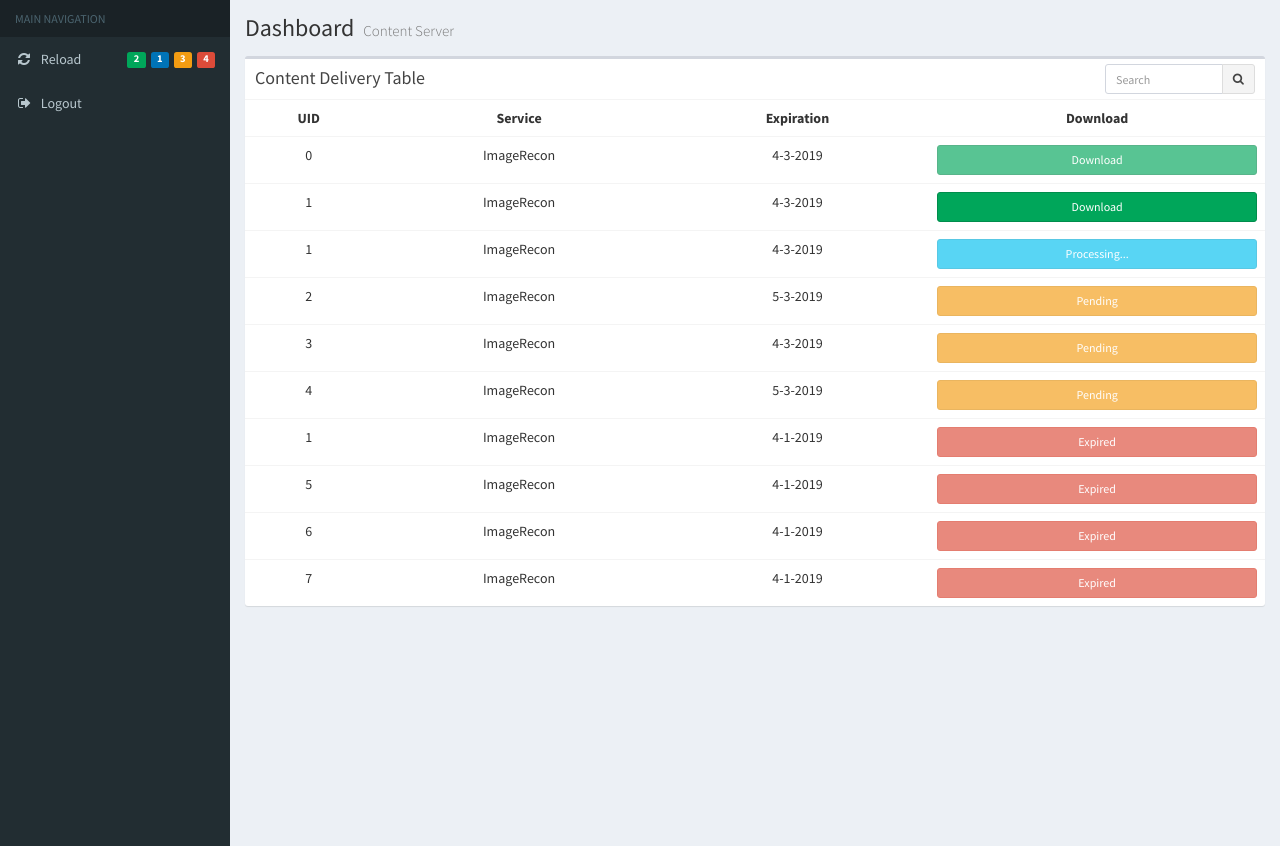
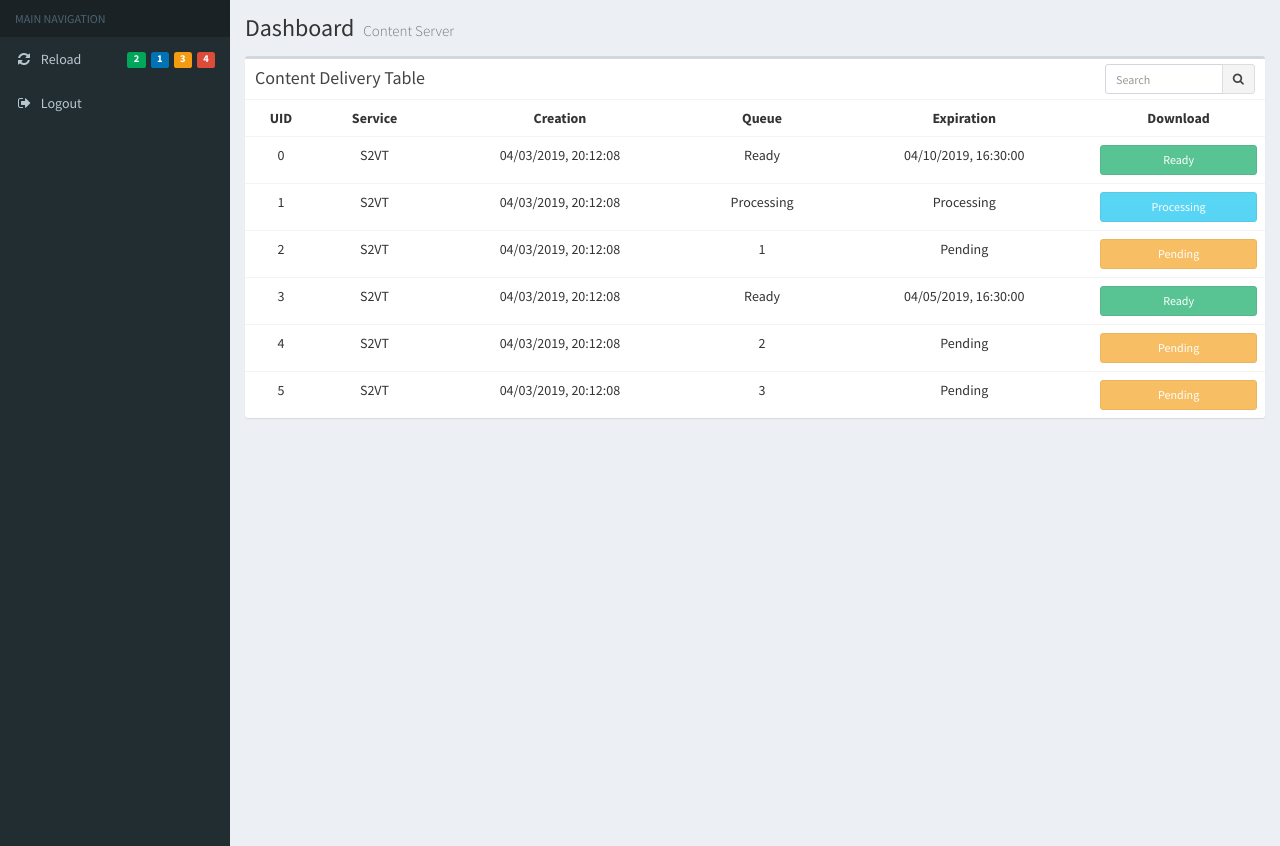
Before and after one commit to arturgontijo/content-server, a Flask app: page / in a window 1280 px wide. Shown: the part 50-896 px from the top of the page. Run offline with Flask 2, Linux system fonts and the light colour scheme; the visitor is signed in with stand-in values (Sample User, id 1); data comes from the database, SQL or seed files in the repository; some libraries are stand-ins or nearby versions.

Commit message:
[SQLite] Add UID table.

```diff
--- a/app.py
+++ b/app.py
@@ -1,17 +1,131 @@
-from flask import Flask, render_template, session, redirect, request
+import os
 from pathlib import Path
+from datetime import datetime
+
+from flask import Flask, render_template, session, request
+from flask_sqlalchemy import SQLAlchemy
 
 
 app_folder = Path(__file__).absolute().parent
+db_file_folder = "./content_db"
 
 app = Flask(__name__)
 app.config.update(
     TESTING=True,
+    SQLALCHEMY_DATABASE_URI=f"sqlite:///{db_file_folder}/content.db",
+    SQLALCHEMY_TRACK_MODIFICATIONS=False,
     SECRET_KEY=b"_5#y2L'F4Q8z\n\xec]/")
+
+db = SQLAlchemy(app)
+
+
+class UID(db.Model):
+    uid = db.Column(db.String(80), primary_key=True, unique=True, nullable=False)
+    service_name = db.Column(db.String(200), default="")
+    queue = db.Column(db.Integer, nullable=False)
+    url = db.Column(db.String(200), default=None)
+    expiration = db.Column(db.DateTime)
+    creation = db.Column(db.DateTime, nullable=False, default=datetime.utcnow)
+
+    def __repr__(self):
+        return "<UID {}><Queue {}><SignedURL {}><Expiration {}><Creation {}>".format(
+            self.uid,
+            self.queue,
+            self.url,
+            self.expiration,
+            self.creation)
+
+
+class Database:
+
+    @staticmethod
+    def create(drop=False):
+        if not os.path.exists(db_file_folder):
+            os.makedirs(db_file_folder)
+        if drop:
+            db.drop_all()
+        db.create_all()
+
+    def add(self, uid, service_name, queue):
+        print("Adding user: ", uid)
+        entry = self.query_one_uid(uid)
+        if not entry:
+            entry = UID(uid=uid, service_name=service_name, queue=queue)
+        db.session.add(entry)
+        db.session.commit()
+
+    def update(self, uid, queue, expiration=None, signed_url=None):
+        print("Updating user: ", uid)
+        entry = self.query_one_uid(uid)
+        if entry:
+            entry.queue = queue
+            entry.expiration = expiration
+            entry.url = signed_url
+            db.session.commit()
+
+    def delete(self, uid):
+        if self.query_one_uid(uid):
+            entry = UID(uid=uid)
+            db.session.delete(entry)
+            db.session.commit()
+
+    @staticmethod
+    def query_all_uid():
+        return UID.query.all()
+
+    @staticmethod
+    def query_one_uid(uid):
+        return UID.query.filter_by(uid=uid).first()
+
+
+my_db = Database()
+
+
+def get_content_list(uid):
+    content_list = []
+    for idx, content in enumerate(my_db.query_all_uid()):
+
+        if content.queue == -1:
+            position = status = "Ready"
+            btn_type = "success"
+        elif content.queue == 0:
+            position = status = "Processing"
+            btn_type = "info"
+        else:
+            position = content.queue
+            status = "Pending"
+            btn_type = "warning"
+
+        btn_disabled = "disabled" if content.uid != uid else ""
+        url = "" if content.uid != uid else content.url
+
+        expiration = content.expiration.strftime("%m/%d/%Y, %H:%M:%S") if content.expiration else status
+        if not content.expiration:
+            btn_disabled = "disabled"
+        elif content.expiration <= datetime.now():
+            btn_type = "danger"
+            btn_disabled = "disabled"
+            status = "Expired"
+            url = ""
+            expiration = content.expiration.strftime("%m/%d/%Y, %H:%M:%S"),
+
+        d = {
+            "uid": content.uid,
+            "service": content.service_name,
+            "queue": position,
+            "button_class": f"btn btn-block btn-{btn_type} btn-sm {btn_disabled}",
+            "status": status,
+            "url": url,
+            "expiration": expiration,
+            "date": content.creation.strftime("%m/%d/%Y, %H:%M:%S")
+        }
+        content_list.append(d)
+    return content_list
 
 
 def check_uid(uid):
-    if uid in ["1", "2", "3"]:
+    print("Checking UID...")
+    if my_db.query_one_uid(uid):
         return True
     return False
 
@@ -19,7 +133,8 @@ def check_uid(uid):
 @app.route("/", methods=["GET", "POST"])
 def root():
     if "logged" in session and session["logged"]:
-        return render_template("dashboard.html")
+        return render_template("dashboard.html",
+                               content_list=get_content_list(session["uid"]))
     return render_template("login.html")
 
 
@@ -28,19 +143,47 @@ def login():
     if request.method == "POST":
         uid = request.form.get("uid")
         if check_uid(uid):
+            session["uid"] = uid
             session["logged"] = True
-            return render_template("dashboard.html")
+            return render_template("dashboard.html",
+                                   content_list=get_content_list(session["uid"]))
     return render_template("login.html")
 
 
 @app.route("/logout")
 def logout():
-    del session["logged"]
+    session["logged"] = False
+    session["uid"] = -1
     return render_template("login.html")
 
 
 def main():
     try:
+        print("Creating Database...")
+        my_db.create(drop=True)
+
+        my_db.add("0", "S2VT", 1)
+        my_db.update("0", queue=0)
+        my_db.update("0",
+                     queue=-1,
+                     expiration=datetime.strptime("04/10/2019 16:30:00", "%m/%d/%Y %H:%M:%S"),
+                     signed_url="https://www.google.com")
+
+        my_db.add("1", "S2VT", 1)
+        my_db.update("1", queue=0)
+
+        my_db.add("2", "S2VT", 1)
+
+        my_db.add("3", "S2VT", 1)
+        my_db.update("3",
+                     queue=-1,
+                     expiration=datetime.strptime("04/05/2019 16:30:00", "%m/%d/%Y %H:%M:%S"),
+                     signed_url="https://www.google.com")
+
+        my_db.add("4", "S2VT", 2)
+
+        my_db.add("5", "S2VT", 3)
+
         app.run(debug=False, host="0.0.0.0", port=7001, use_reloader=False, passthrough_errors=True)
     except Exception as e:
         print(e)
--- a/templates/dashboard.html
+++ b/templates/dashboard.html
@@ -23,69 +23,21 @@
             <tr>
               <th class="text-center">UID</th>
               <th class="text-center">Service</th>
+              <th class="text-center">Creation</th>
+              <th class="text-center">Queue</th>
               <th class="text-center">Expiration</th>
               <th class="text-center">Download</th>
             </tr>
-            <tr>
-              <td class="text-center">0</td>
-              <td class="text-center">ImageRecon</td>
-              <td class="text-center">4-3-2019</td>
-              <td class="text-center"><a type="button" class="btn btn-block btn-success btn-sm disabled">Download</a></td>
-            </tr>
-            <tr>
-              <td class="text-center">1</td>
-              <td class="text-center">ImageRecon</td>
-              <td class="text-center">4-3-2019</td>
-              <td class="text-center"><a type="button" class="btn btn-block btn-success btn-sm">Download</a></td>
-            </tr>
-            <tr>
-              <td class="text-center">1</td>
-              <td class="text-center">ImageRecon</td>
-              <td class="text-center">4-3-2019</td>
-              <td class="text-center"><a type="button" class="btn btn-block btn-info btn-sm disabled">Processing...</a></td>
-            </tr>
-            <tr>
-              <td class="text-center">2</td>
-              <td class="text-center">ImageRecon</td>
-              <td class="text-center">5-3-2019</td>
-              <td class="text-center"><a type="button" class="btn btn-block btn-warning btn-sm disabled">Pending</a></td>
-            </tr>
-            <tr>
-              <td class="text-center">3</td>
-              <td class="text-center">ImageRecon</td>
-              <td class="text-center">4-3-2019</td>
-              <td class="text-center"><a type="button" class="btn btn-block btn-warning btn-sm disabled">Pending</a></td>
-            </tr>
-            <tr>
-              <td class="text-center">4</td>
-              <td class="text-center">ImageRecon</td>
-              <td class="text-center">5-3-2019</td>
-              <td class="text-center"><a type="button" class="btn btn-block btn-warning btn-sm disabled">Pending</a></td>
-            </tr>
-            <tr>
-              <td class="text-center">1</td>
-              <td class="text-center">ImageRecon</td>
-              <td class="text-center">4-1-2019</td>
-              <td class="text-center"><a type="button" class="btn btn-block btn-danger btn-sm disabled">Expired</a></td>
-            </tr>
-            <tr>
-              <td class="text-center">5</td>
-              <td class="text-center">ImageRecon</td>
-              <td class="text-center">4-1-2019</td>
-              <td class="text-center"><a type="button" class="btn btn-block btn-danger btn-sm disabled">Expired</a></td>
-            </tr>
-            <tr>
-              <td class="text-center">6</td>
-              <td class="text-center">ImageRecon</td>
-              <td class="text-center">4-1-2019</td>
-              <td class="text-center"><a type="button" class="btn btn-block btn-danger btn-sm disabled">Expired</a></td>
-            </tr>
-            <tr>
-              <td class="text-center">7</td>
-              <td class="text-center">ImageRecon</td>
-              <td class="text-center">4-1-2019</td>
-              <td class="text-center"><a type="button" class="btn btn-block btn-danger btn-sm disabled">Expired</a></td>
-            </tr>
+            {% for item in content_list %}
+                <tr>
+                  <td class="text-center">{{ item["uid"] }}</td>
+                  <td class="text-center">{{ item["service"] }}</td>
+                  <td class="text-center">{{ item["date"] }}</td>
+                  <td class="text-center">{{ item["queue"] }}</td>
+                  <td class="text-center">{{ item["expiration"] }}</td>
+                  <td class="text-center"><a type="button" href='{{ item["url"] }}' class='{{ item["button_class"] }}'>{{ item["status"] }}</a></td>
+                </tr>
+            {% endfor %}
           </table>
         </div>
         <!-- /.box-body -->
```
Also changed, not shown: 1 other file.
